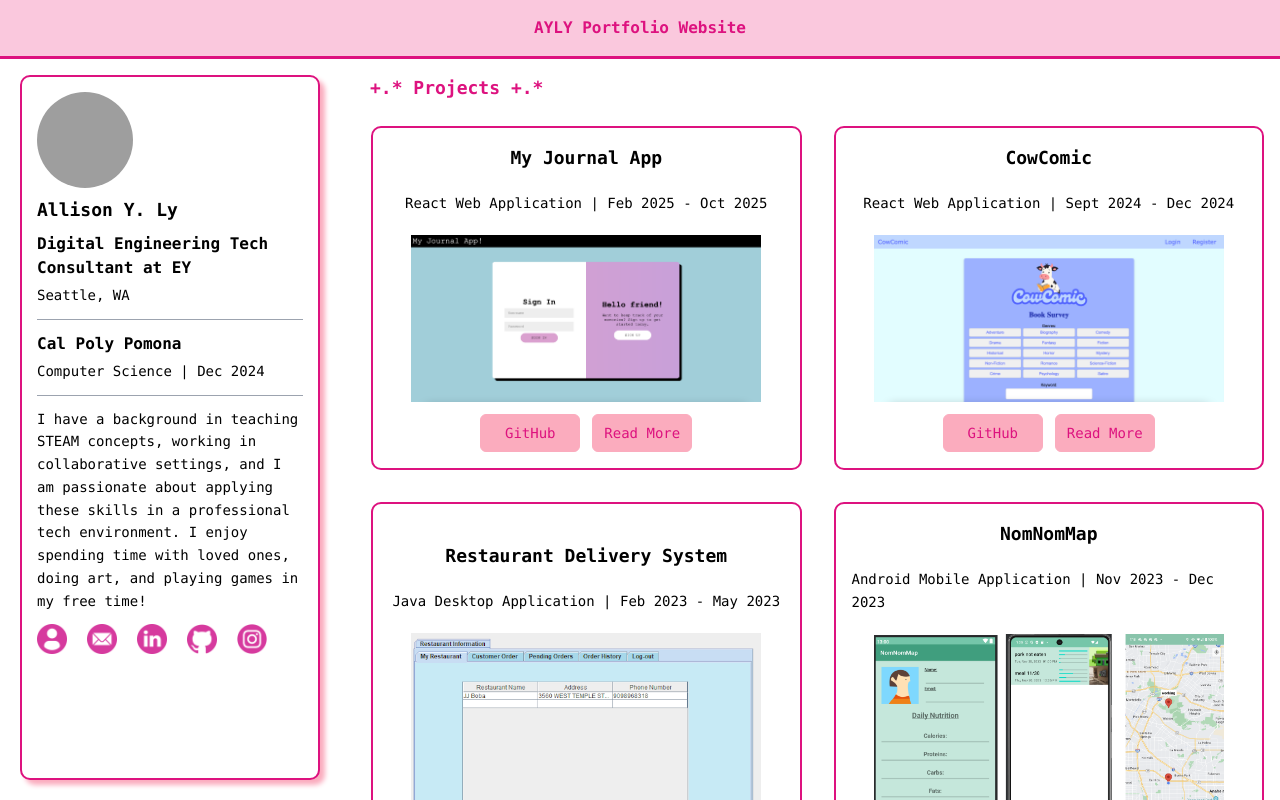
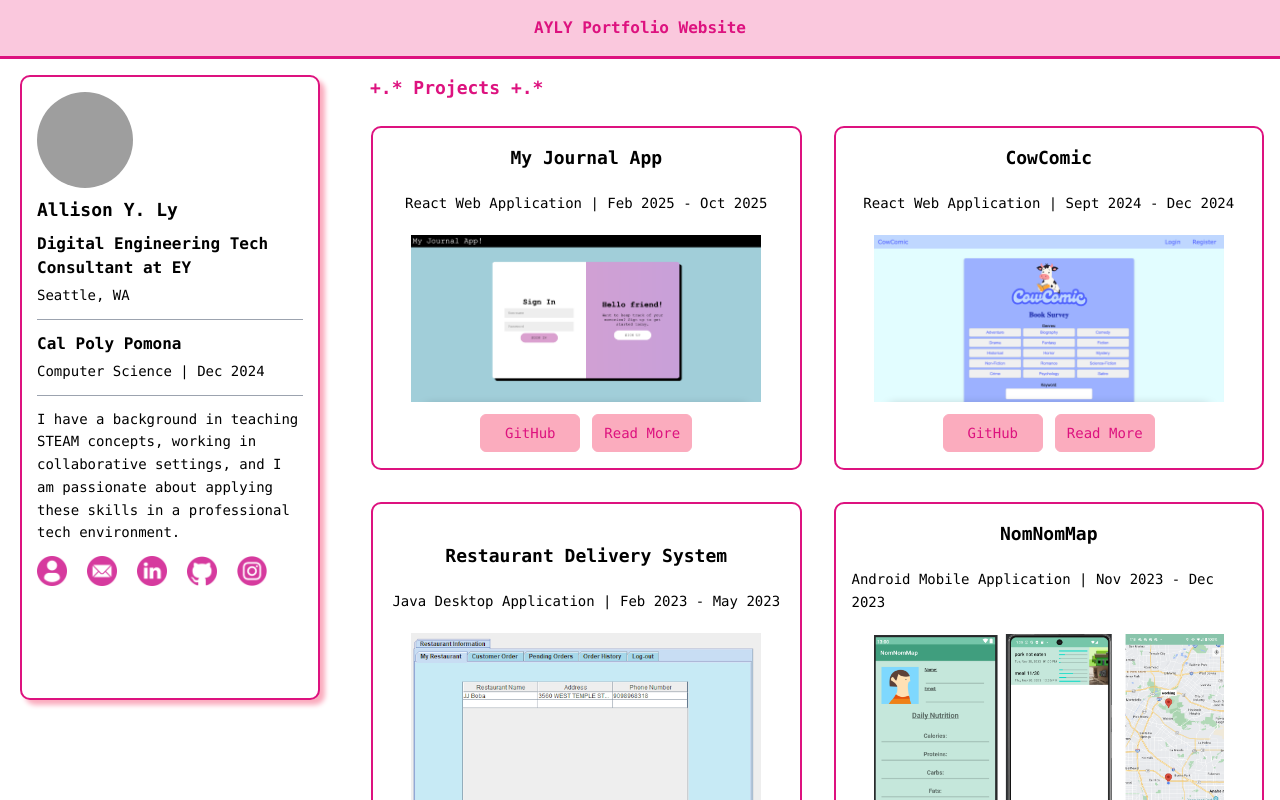
Before and after one commit to ayly8/Portfolio, a React (Vite) app in the folder my-portfolio/: page / in a window 1280 px wide. Shown: the top 800 px of the page. Built offline with nearby package versions, Linux system fonts and the light colour scheme; grey boxes are pictures that could not be loaded.

Commit message:
fixed about me

```diff
--- a/my-portfolio/src/components/AboutMe.jsx
+++ b/my-portfolio/src/components/AboutMe.jsx
@@ -9,7 +9,7 @@ import insta from "../assets/instagram.png"
 function AboutMe() {
    return (
       <div className="border-2 border-[#dd127f] rounded-[10px] shadow-[5px_5px_5px_#FBACBE] bg-white p-[15px] m-5 static
-         md:fixed md:top-[55px] md:w-[300px] md:h-[calc(95vh-55px)] md:overflow-y-auto">
+         md:fixed md:top-[55px] md:w-[300px] md:h-[calc(85vh-55px)]">
          <img className="w-24 h-24 rounded-full mb-2" src={ally} alt="picture of Allison Ly" loading="lazy" />
          <h2>Allison Y. Ly</h2>
          <h3>Digital Engineering Tech Consultant at EY</h3>
@@ -20,7 +20,7 @@ function AboutMe() {
          <hr></hr>
          <p>
             I have a background in teaching STEAM concepts, working in collaborative settings, and I am passionate about applying
-            these skills in a professional tech environment. I enjoy spending time with loved ones, doing art, and playing games in my free time!
+            these skills in a professional tech environment.
          </p>
          <div className="flex gap-5 mt-3">
             <a href="https://docs.google.com/document/d/1sOQ6vM8wcC0NNTz2ZSJfEKxyDb9MASPyLu3Si5iHMpg/edit?usp=sharing" target="_blank">
```
